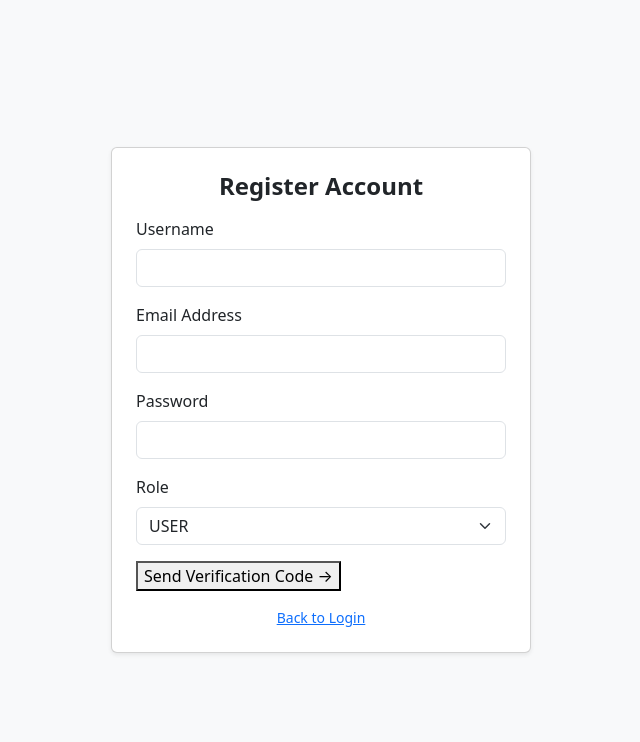
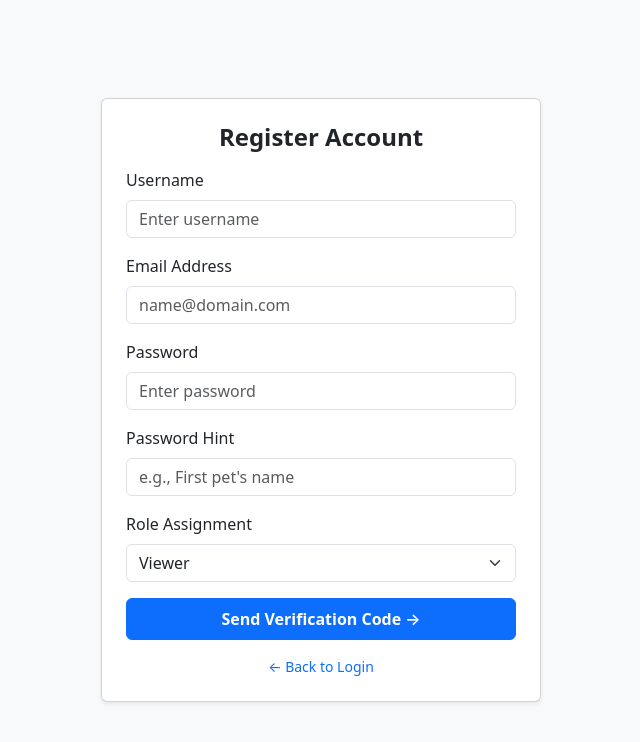
Before and after one commit to Keenas-sash/Campus-Hardware-System, a Flask app: page /register in a window 1280 px wide. Shown: the top 742 px of the page, without its empty margins (319-959 px from the left). Run offline with Flask 3, Linux system fonts and the light colour scheme.

Commit message:
Update register.html

```diff
--- a/templates/register.html
+++ b/templates/register.html
@@ -7,36 +7,42 @@
     <link href="https://cdn.jsdelivr.net/npm/bootstrap@5.3.0/dist/css/bootstrap.min.css" rel="stylesheet">
 </head>
 <body class="bg-light d-flex align-items-center justify-content-center vh-100">
-    <div class="card shadow-sm p-4" style="width: 100%; max-width: 420px;">
+    <div class="card shadow-sm p-4" style="width: 100%; max-width: 440px;">
         <h4 class="text-center mb-3 fw-bold">Register Account</h4>
 
         <form action="/register" method="POST">
             <div class="mb-3">
                 <label class="form-label">Username</label>
-                <input type="text" name="username" class="form-control" required>
+                <input type="text" name="username" class="form-control" placeholder="Enter username" required>
             </div>
             <div class="mb-3">
                 <label class="form-label">Email Address</label>
-                <input type="email" name="email" class="form-control" required>
+                <input type="email" name="email" class="form-control" placeholder="name@domain.com" required>
             </div>
             <div class="mb-3">
                 <label class="form-label">Password</label>
-                <input type="password" name="password" class="form-control" required>
+                <input type="password" name="password" class="form-control" placeholder="Enter password" required>
             </div>
             <div class="mb-3">
-                <label class="form-label">Role</label>
+                <label class="form-label">Password Hint</label>
+                <input type="text" name="hint" class="form-control" placeholder="e.g., First pet's name" required>
+            </div>
+            <div class="mb-3">
+                <label class="form-label">Role Assignment</label>
                 <select name="role" class="form-select">
-                    <option value="USER" selected>USER</option>
-                    <option value="ADMIN">ADMIN</option>
+                    <option value="VIEWER" selected>Viewer</option>
+                    <option value="INVENTORY_SPECIALIST">Inventory Specialist</option>
+                    <option value="ADMIN">Admin</option>
                 </select>
             </div>
 
-            <!-- Replace existing submit button -->
-            <button class="primary wide" type="submit">Send Verification Code <span>&rarr;</span></button>
+            <button type="submit" class="btn btn-primary w-100 py-2 fw-semibold">
+                Send Verification Code &rarr;
+            </button>
         </form>
 
         <div class="mt-3 text-center small">
-            <a href="/login">Back to Login</a>
+            <a href="/login" class="text-decoration-none">&larr; Back to Login</a>
         </div>
     </div>
 </body>
```
